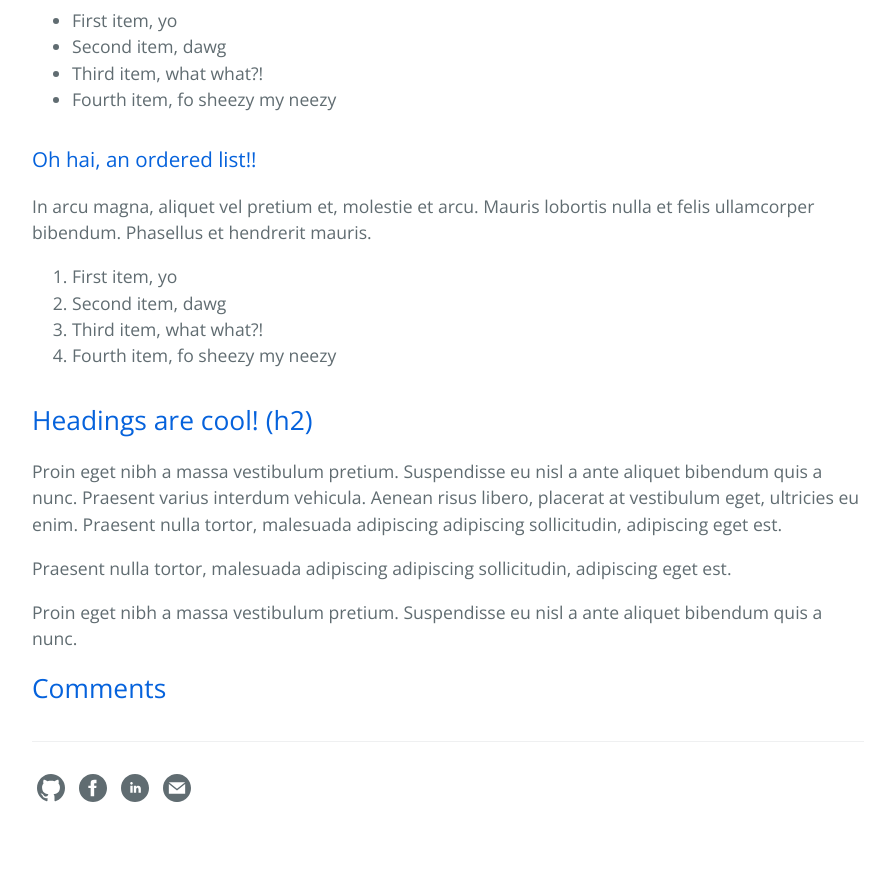
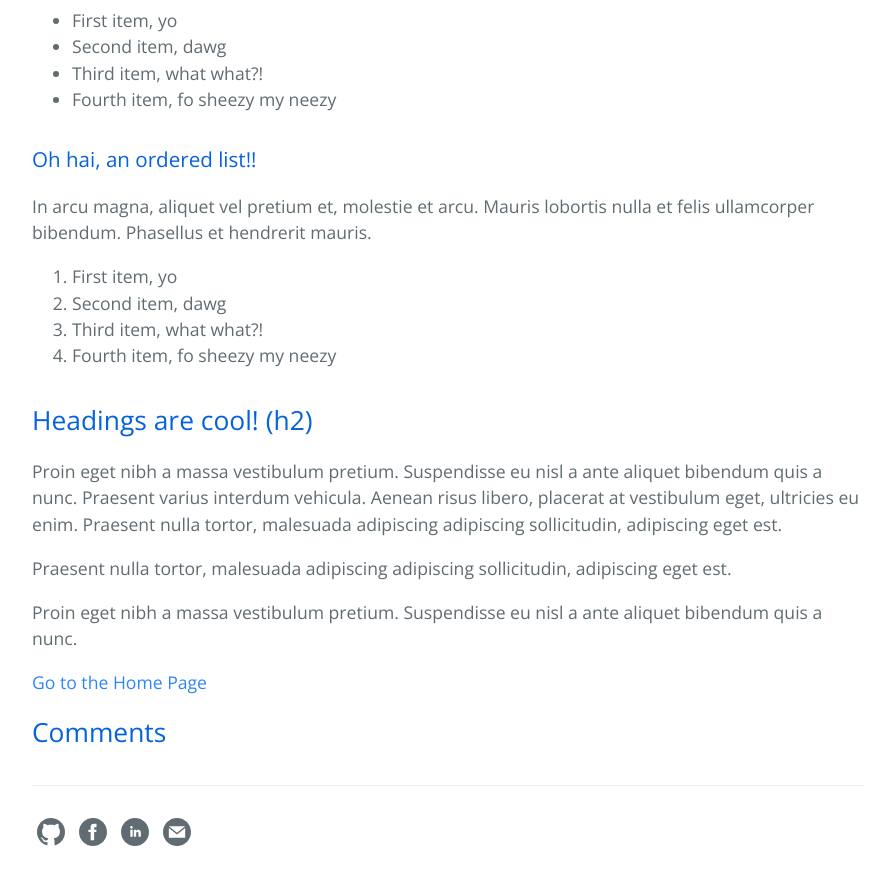
Before and after one commit to hcnoh/hcnoh.github.io, a Jekyll site: the page built from _posts/2018-10-01-test.md, in a window 1280 px wide and 900 px high, scrolled down 2249 px. Shown: the top 885 px of the window, without its empty margins (192-1087 px from the left). Built offline with Jekyll 4.4.1, drawn with Linux system fonts in a browser that asks for light colours; comment, search, counter and statistics services are not loaded; before the commit the page ends 3105 px from its top, so only the background shows below that.

Commit message:
Update post.html

```diff
--- a/_layouts/post.html
+++ b/_layouts/post.html
@@ -19,6 +19,8 @@ layout: default
     {{ content }}
   </div>
 
+  <p><a href="https://hcnoh.github.io/blog_temp">Go to the Home Page</a></p>
+
   {% if site.disqus.shortname %}
     {% include disqus_comments.html %}
   {% endif %}
```
